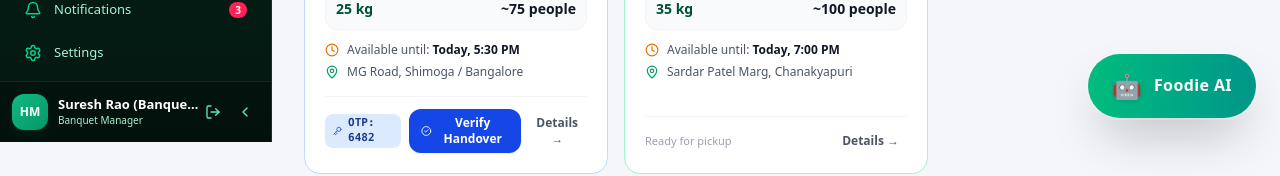
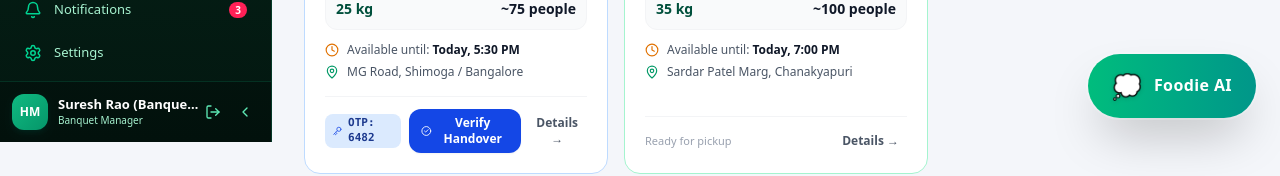
Before and after one commit to nabeel05-ship-it/FoodWise, a Next.js app: page /hotel/dashboard in a window 1280 px wide. Shown: the part 658-834 px from the top of the page. Built offline with nearby package versions, Linux system fonts and the light colour scheme.

Commit message:
Update Foodie AI icon to thinking cloud

```diff
--- a/src/components/common/FoodieAIWidget.tsx
+++ b/src/components/common/FoodieAIWidget.tsx
@@ -96,7 +96,7 @@ export default function FoodieAIWidget() {
           onClick={toggleDrawer}
           className="fixed bottom-6 right-6 bg-gradient-to-r from-emerald-500 to-teal-600 hover:from-emerald-600 hover:to-teal-700 text-white shadow-2xl rounded-full px-6 py-4 font-bold flex items-center space-x-3 transition-all duration-300 transform hover:-translate-y-1 hover:shadow-emerald-500/50 z-50 ring-2 ring-white/20"
         >
-          <span className="text-2xl drop-shadow-sm">🤖</span>
+          <span className="text-2xl drop-shadow-sm">💭</span>
           <span className="tracking-wide">Foodie AI</span>
         </button>
       )}
@@ -107,7 +107,7 @@ export default function FoodieAIWidget() {
           <div className="bg-gradient-to-r from-emerald-600 to-teal-700 p-5 text-white flex justify-between items-center shrink-0 shadow-md z-10 relative">
             <div>
               <h3 className="font-extrabold text-lg flex items-center gap-2 drop-shadow-sm">
-                <span className="text-xl">🤖</span> Foodie AI
+                <span className="text-xl">💭</span> Foodie AI
               </h3>
               <p className="text-emerald-50 text-xs font-medium mt-0.5 opacity-90">Your smart FoodWise assistant</p>
             </div>
```
